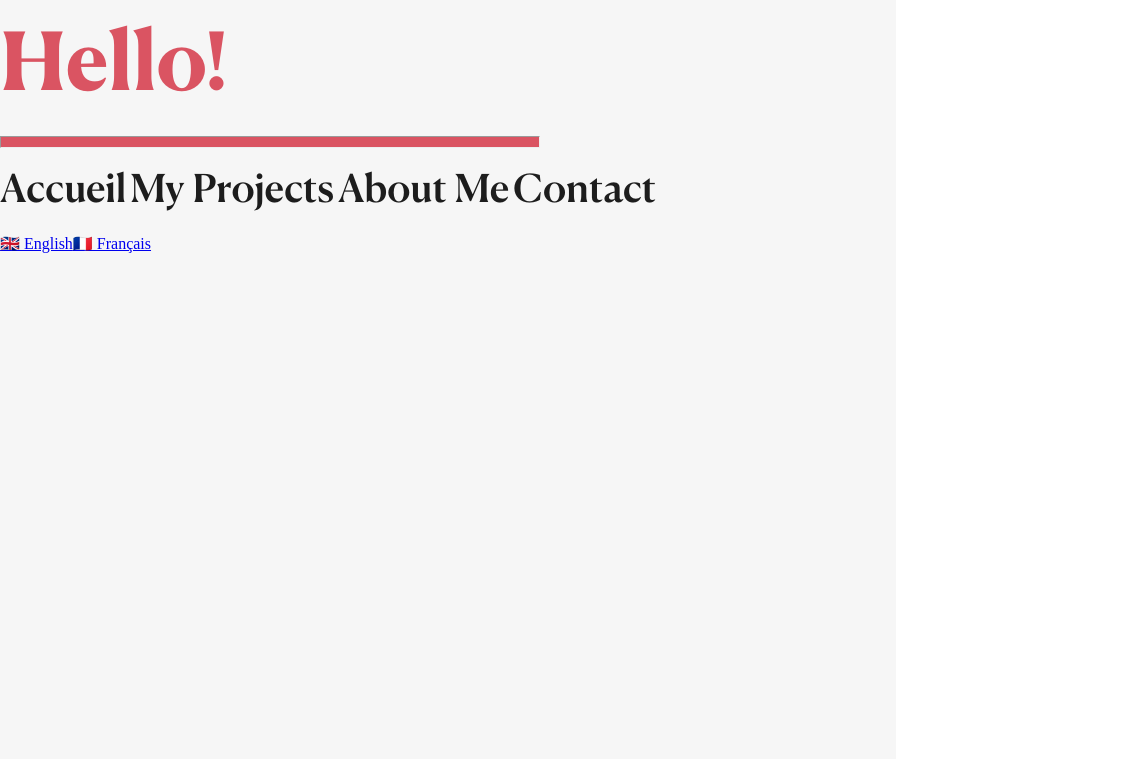
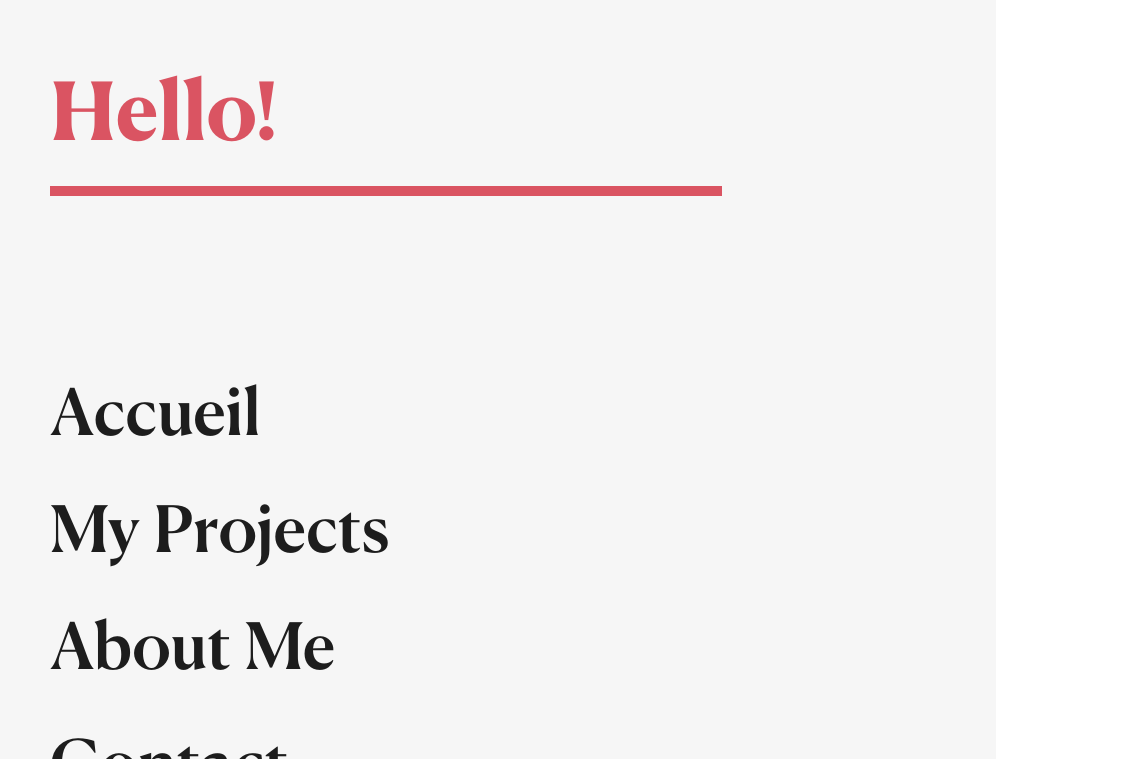
Before and after one commit to maxfrn65/Portfolio, a plain HTML site: page index.html in a window 1280 px wide. Shown: the top 759 px of the page, 0-1136 px from the left. Drawn offline with Linux system fonts and the light colour scheme.

Commit message:
added files updated html, css

```diff
--- a/index.html
+++ b/index.html
@@ -9,15 +9,19 @@
     <header>
         <svg id="hamburger-btn" xmlns="http://www.w3.org/2000/svg" width="64" height="64" viewBox="0 0 24 24"><path d="M24 6h-24v-4h24v4zm0 4h-24v4h24v-4zm0 8h-24v4h24v-4z"/></svg>
         <div id="hamburger-menu">
+            <div id="hamburger-menu-content">
+                <div id="title-separator">
                     <h2>Hello!</h2>
                     <hr>
-            <div >
+                </div>
+                <div id="hamburger-menu-links">
                     <a class="text-link" href="">Accueil</a>
                     <a class="text-link" href="">My Projects</a>
                     <a class="text-link" href="">About Me</a>
                     <a class="text-link" href="">Contact</a>
                 </div>
-            <div><a href="#">🇬🇧 English</a><a href="#">🇫🇷 Français</a></div>
+                <div id="language-switch-container"><a class="grey-btn" href="#">🇬🇧 English</a><a class="grey-btn" href="#">🇫🇷 Français</a></div>
+            </div>
         </div>
     </header>
     <div class="container">
--- a/scss/global.scss
+++ b/scss/global.scss
@@ -59,6 +59,23 @@ body {
     position: relative;
   }
 
+  .grey-btn {
+    color: $black;
+    font-family: $a-fonts;
+    text-decoration: none;
+    font-size: 2.4em;
+    padding: 20px 30px 20px 30px;
+    border-radius: 50px;
+    transition: background-color ease-in-out 150ms;
+    transition: transform ease-in-out 100ms;
+    &:hover {
+      background-color: #EFEFEF;
+    }
+    &:active {
+      transform: scale(90%);
+    }
+  }
+
   .text-link::after {
     content: '';
     position: absolute;
@@ -78,27 +95,44 @@ body {
   }
 
   header {
+    @include d-flex-end;
     padding: 75px;
-    display: flex;
     align-items: center;
-    justify-content: flex-end;
     #hamburger-menu {
-      display: flex;
-      flex-direction: column;
       position: absolute;
+      padding: 50px;
       height: 100vh;
       width: 70vw;
       z-index: 10;
       top: 0;
       left: 0;
       background-color: #f6f6f6;
-      hr {
-        height: 10px;
-        background-color: $primary-500;
-        width: 60%;
-        margin: 0;
+      #hamburger-menu-content {
+        @include d-space-between;
+        flex-direction: column;
+        height: 100%;
+        #title-separator {
+          hr {
+            height: 10px;
+            background-color: $primary-500;
+            width: 75%;
+            margin: 0;
+            border: none;
+          }
+        }
+        #hamburger-menu-links {
+          @include d-column;
+          justify-content: space-between;
+          height: 30%;
+          a {
+            width: fit-content;
+            font-size: 4em;
+          }
+        }
+        #language-switch-container {
+          @include d-space-evenly;
+        }
       }
-
     }
   }
 
--- a/scss/mixins.scss
+++ b/scss/mixins.scss
@@ -12,3 +12,18 @@
   display: flex;
   justify-content: space-between;
 }
+
+@mixin d-space-evenly() {
+  display: flex;
+  justify-content: space-evenly;
+}
+
+@mixin d-flex-end() {
+  display: flex;
+  justify-content: flex-end;
+}
+
+@mixin d-column() {
+  display: flex;
+  flex-direction: column;
+}
```
Also changed, not shown: scss/global.css, 1 other file. Lines whose indentation alone changed are shown as unchanged.
